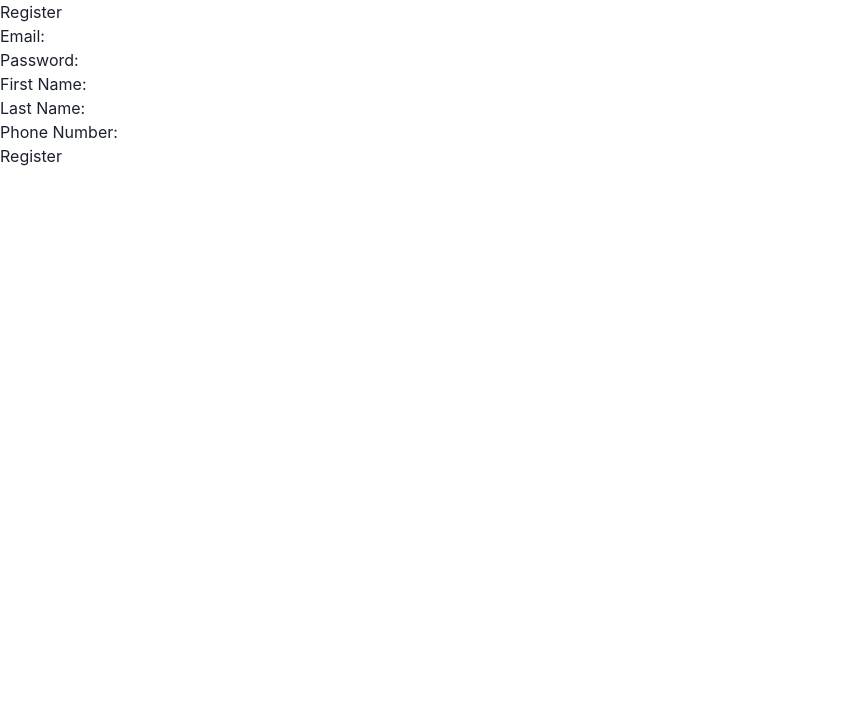
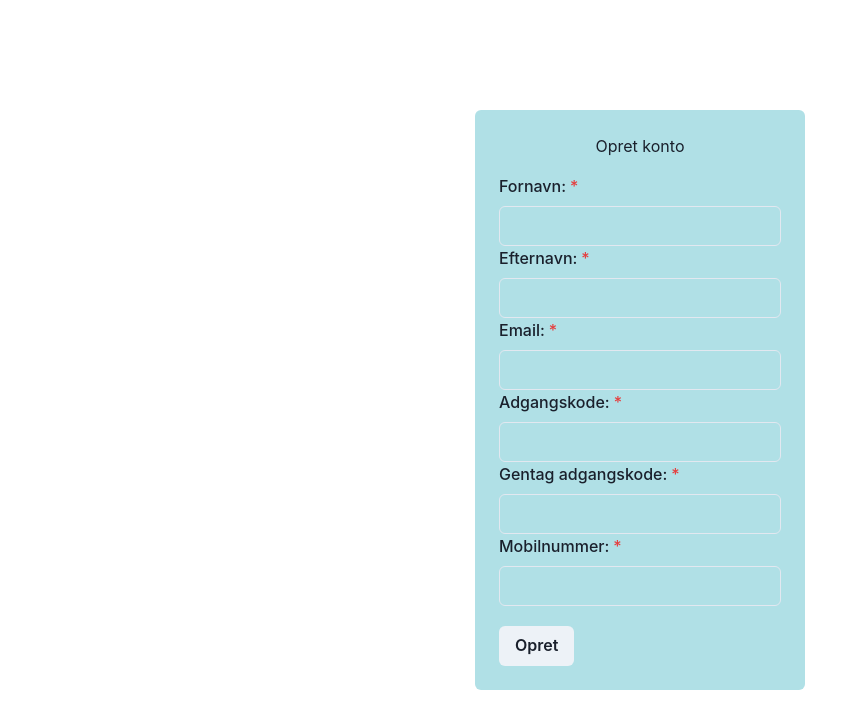
Before and after one commit to OnlineShoppen-dk/onlineshoppen-frontend, a React (Vite) app: page /register in a window 1280 px wide. Shown: the top 728 px of the page, without its empty margins (0-867 px from the left). Built offline with nearby package versions, Linux system fonts and the light colour scheme.

Commit message:
feat: added some styling

```diff
--- a/src/components/Register.tsx
+++ b/src/components/Register.tsx
@@ -1,21 +1,28 @@
 import useRegister from "../hooks/useRegister";
 import { FormEvent, ChangeEvent, useState } from "react";
+import { Button, FormControl, FormLabel, Input, Stack,Box,Flex } from "@chakra-ui/react";
 import { v4 } from "uuid";
 
 const Register = () => {
   const { registerUser, registerUserDetails } = useRegister();
   const [profile, setProfile] = useState({
+    firstName: "",
+    lastName: "",
     email: "",
     password: "",
-    firstName: "",
-    lastName: "",
+    confirmPassword: "",
     phoneNumber: "",
   });
   const guid = v4();
-  const { email, password, firstName, lastName, phoneNumber } = profile;
 
   const handleSubmit = async (e: FormEvent<HTMLFormElement>) => {
     e.preventDefault();
+    const { firstName, lastName, email,password,confirmPassword, phoneNumber } = profile;
+
+    if (confirmPassword && password !== confirmPassword) {
+      alert("Passwords do not match!");
+      return;
+    }
     registerUser.mutateAsync({ email, password, guid });
     registerUserDetails.mutateAsync({
       guid,
@@ -34,63 +41,72 @@ const Register = () => {
     }));
   };
 
+
   return (
-    <div>
-      <h2>Register</h2>
+    <Flex height="100vh" alignItems="center" justifyContent="center">
+    <Box bg="powderblue" p={6} borderRadius="md" width="fit-content">
+      <Stack spacing={4} align="center">
+        <h2>Opret konto</h2>
         <form onSubmit={handleSubmit}>
-        <div>
-          <label>Email:</label>
-          <input
+          <FormControl isRequired>
+            <FormLabel>Fornavn:</FormLabel>
+            <Input
+              type="text"
+              name="firstName"
+              value={profile.firstName}
+              onChange={handleChange}
+            />
+          </FormControl>
+          <FormControl isRequired>
+            <FormLabel>Efternavn:</FormLabel>
+            <Input
+              type="text"
+              name="lastName"
+              value={profile.lastName}
+              onChange={handleChange}
+            />
+          </FormControl>
+          <FormControl isRequired>
+            <FormLabel>Email:</FormLabel>
+            <Input
               type="email"
               name="email"
               value={profile.email}
               onChange={handleChange}
-            required
             />
-        </div>
-        <div>
-          <label>Password:</label>
-          <input
+          </FormControl>
+          <FormControl isRequired>
+            <FormLabel>Adgangskode:</FormLabel>
+            <Input
               type="password"
               name="password"
               value={profile.password}
               onChange={handleChange}
-            required
             />
-        </div>
-        <div>
-          <label>First Name:</label>
-          <input
-            type="text"
-            name="firstName"
-            value={profile.firstName}
+          </FormControl>
+          <FormControl isRequired>
+              <FormLabel>Gentag adgangskode:</FormLabel>
+              <Input
+                type="password"
+                name="confirmPassword"
+                value={profile.confirmPassword}
                 onChange={handleChange}
-            required
               />
-        </div>
-        <div>
-          <label>Last Name:</label>
-          <input
-            type="text"
-            name="lastName"
-            value={profile.lastName}
-            onChange={handleChange}
-            required
-          />
-        </div>
-        <div>
-          <label>Phone Number:</label>
-          <input
+            </FormControl>
+          <FormControl isRequired>
+            <FormLabel>Mobilnummer:</FormLabel>
+            <Input
               type="text"
               name="phoneNumber"
               value={profile.phoneNumber}
               onChange={handleChange}
-            required
             />
-        </div>
-        <button type="submit">Register</button>
+          </FormControl>
+          <Button type="submit" mt={5} alignSelf="flex-end">Opret</Button>
         </form>
-    </div>
+      </Stack>
+    </Box>
+  </Flex>
   );
 };
 
```
Lines whose indentation alone changed are shown as unchanged.
